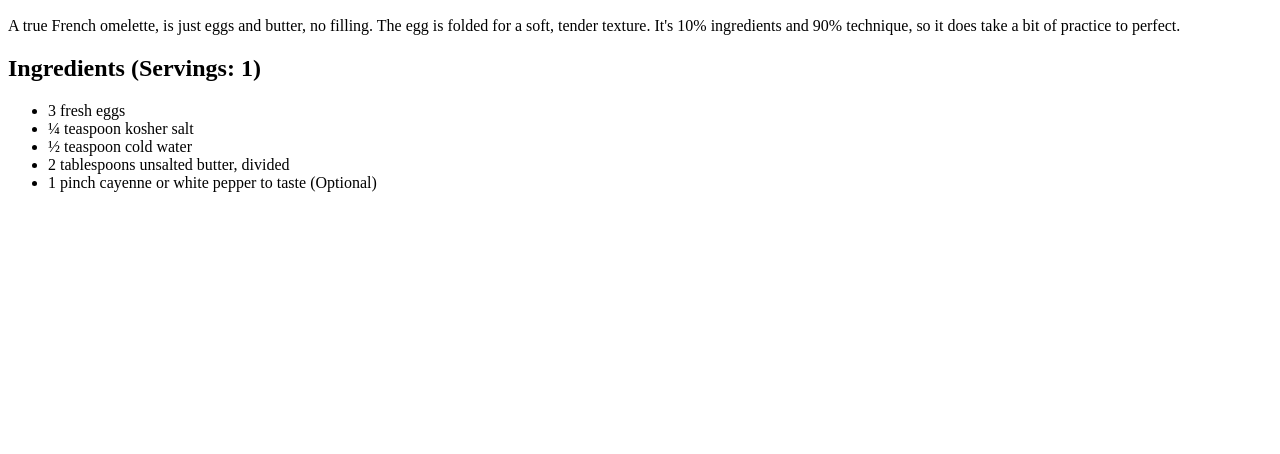
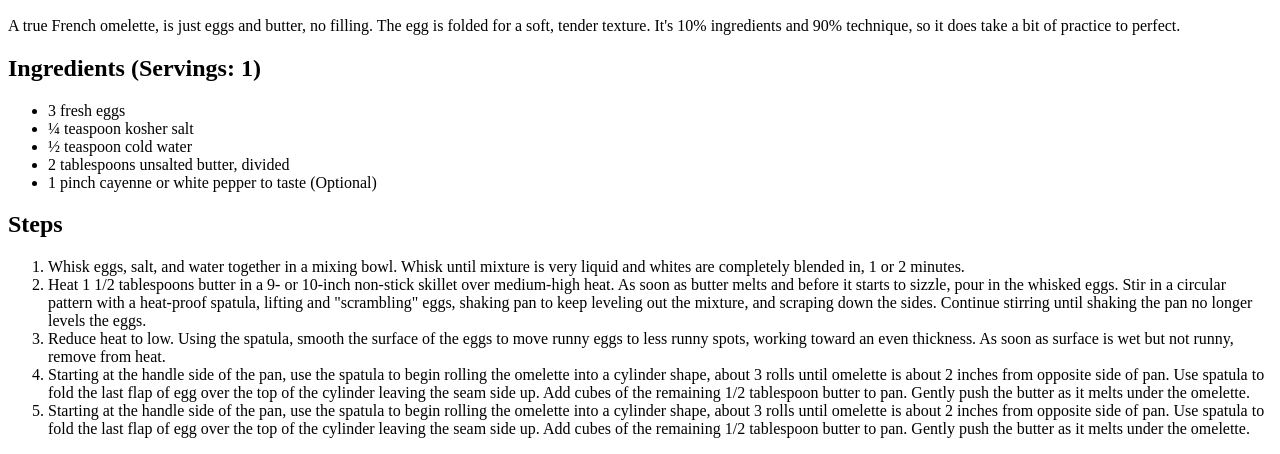
Before and after one commit to snchowdhary111/odin-recipes, a plain HTML site: page recipes/french-omelette.html in a window 1280 px wide. Shown: the part 434-888 px from the top of the page. Before the commit the page ends 800 px from the top, so only its background shows below. Drawn offline with Linux system fonts and the light colour scheme.

Commit message:
List steps needed to cook french-omelette

```diff
--- a/recipes/french-omelette.html
+++ b/recipes/french-omelette.html
@@ -26,5 +26,42 @@
       <li>2 tablespoons unsalted butter, divided</li>
       <li>1 pinch cayenne or white pepper to taste (Optional)</li>
     </ul>
+    <h2>Steps</h2>
+    <ol>
+      <li>
+        Whisk eggs, salt, and water together in a mixing bowl. Whisk until
+        mixture is very liquid and whites are completely blended in, 1 or 2
+        minutes.
+      </li>
+      <li>
+        Heat 1 1/2 tablespoons butter in a 9- or 10-inch non-stick skillet over
+        medium-high heat. As soon as butter melts and before it starts to
+        sizzle, pour in the whisked eggs. Stir in a circular pattern with a
+        heat-proof spatula, lifting and "scrambling" eggs, shaking pan to keep
+        leveling out the mixture, and scraping down the sides. Continue stirring
+        until shaking the pan no longer levels the eggs.
+      </li>
+      <li>
+        Reduce heat to low. Using the spatula, smooth the surface of the eggs to
+        move runny eggs to less runny spots, working toward an even thickness.
+        As soon as surface is wet but not runny, remove from heat.
+      </li>
+      <li>
+        Starting at the handle side of the pan, use the spatula to begin rolling
+        the omelette into a cylinder shape, about 3 rolls until omelette is
+        about 2 inches from opposite side of pan. Use spatula to fold the last
+        flap of egg over the top of the cylinder leaving the seam side up. Add
+        cubes of the remaining 1/2 tablespoon butter to pan. Gently push the
+        butter as it melts under the omelette.
+      </li>
+      <li>
+        Starting at the handle side of the pan, use the spatula to begin rolling
+        the omelette into a cylinder shape, about 3 rolls until omelette is
+        about 2 inches from opposite side of pan. Use spatula to fold the last
+        flap of egg over the top of the cylinder leaving the seam side up. Add
+        cubes of the remaining 1/2 tablespoon butter to pan. Gently push the
+        butter as it melts under the omelette.
+      </li>
+    </ol>
   </body>
 </html>
```
